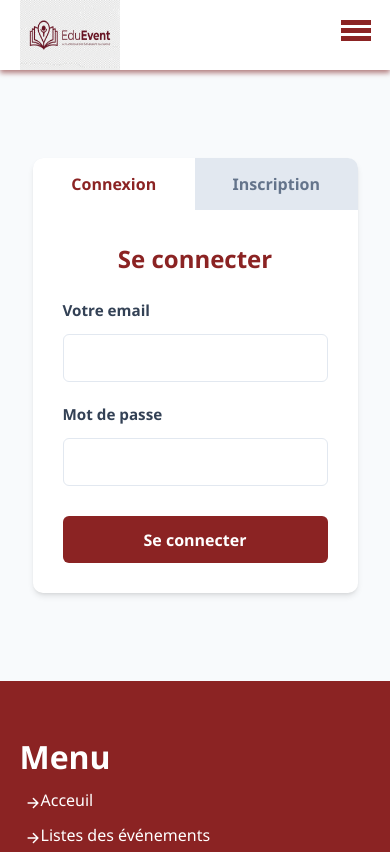
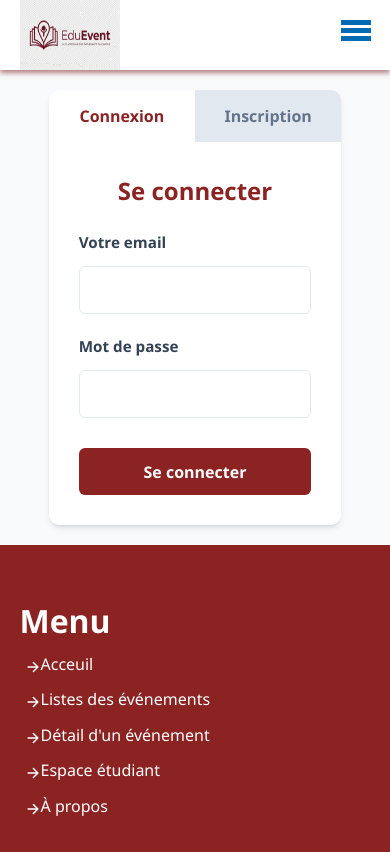
Before and after one commit to nickymexilas-art/EduEvent, a plain HTML site: page profil.html in a window 390 px wide. Shown: the top 852 px of the page. Drawn offline with nearby package versions, Linux system fonts and the light colour scheme.

Commit message:
Update responsive.css

```diff
--- a/css/responsive.css
+++ b/css/responsive.css
@@ -26,7 +26,7 @@
   float: left;
   width: 100%;
   height: 5px;
-  background: #8b2323;
+  background: rgba(1, 106, 178, 1);
   margin-bottom: 3px;
 }
 
@@ -40,6 +40,20 @@
 .profile-layout {
   grid-template-columns: 1fr;
   gap: 25px;
+}
+
+.forme-grille {
+  grid-template-columns: 1fr;
+}
+
+.forme-bloc3 {
+  width: 90%;
+  max-width: 100%;
+  margin: 20px auto;
+}
+
+.bloc3 {
+  padding: 0 15px;
 }
 
 .profile-card {
@@ -62,9 +76,6 @@
 .about-faq {
   width: 100%;
 }
-.forme-grille {
-  grid-template-columns: 1fr;
-}
 
 .about-faq h2 {
   text-align: center;
```
